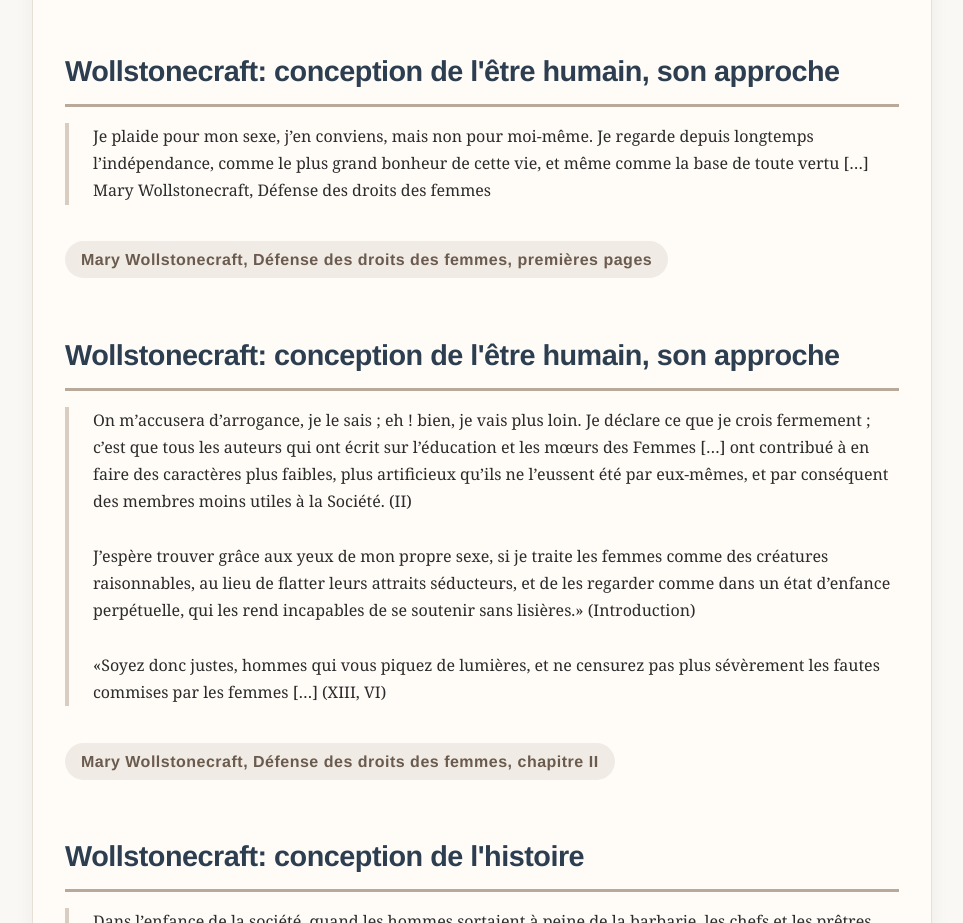
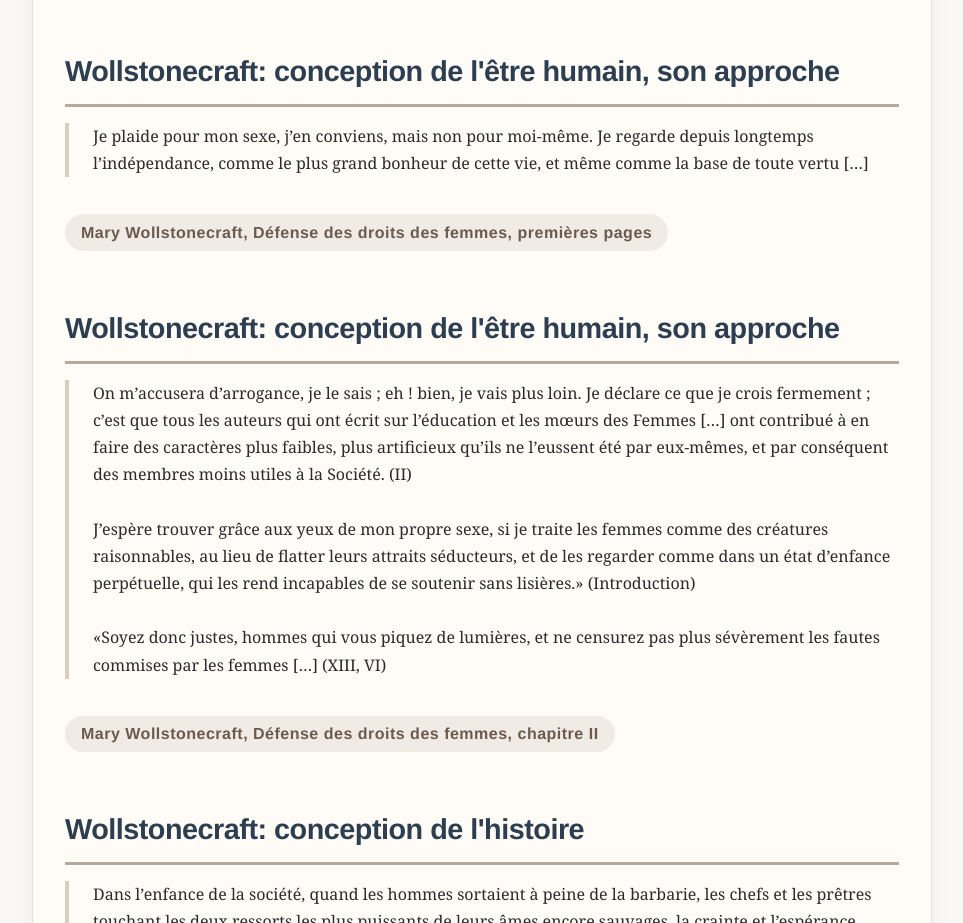
Before and after one commit to jhguay/DonneesEnMain, a plain HTML site: page GuayPolitiqueFemmesTextes.html in a window 1280 px wide. Shown: the part 4080-5003 px from the top of the page, without its empty margins (158-1121 px from the left). Drawn offline with Linux system fonts and the light colour scheme.

Commit message:
Add files via upload

```diff
--- a/GuayPolitiqueFemmesTextes.html
+++ b/GuayPolitiqueFemmesTextes.html
@@ -276,7 +276,6 @@ Mary Wollstonecraft, Défense des droits des femmes, IV et II </div>
         <div class="citation">
 Je plaide pour mon sexe, j’en conviens, mais non pour moi-même. Je regarde depuis longtemps l’indépendance, comme le plus grand bonheur de cette vie, et même comme la base de toute vertu […]
 
-Mary Wollstonecraft, Défense des droits des femmes
         </div>
         <div class="reference">
 Mary Wollstonecraft, Défense des droits des femmes, premières pages</div>
```
